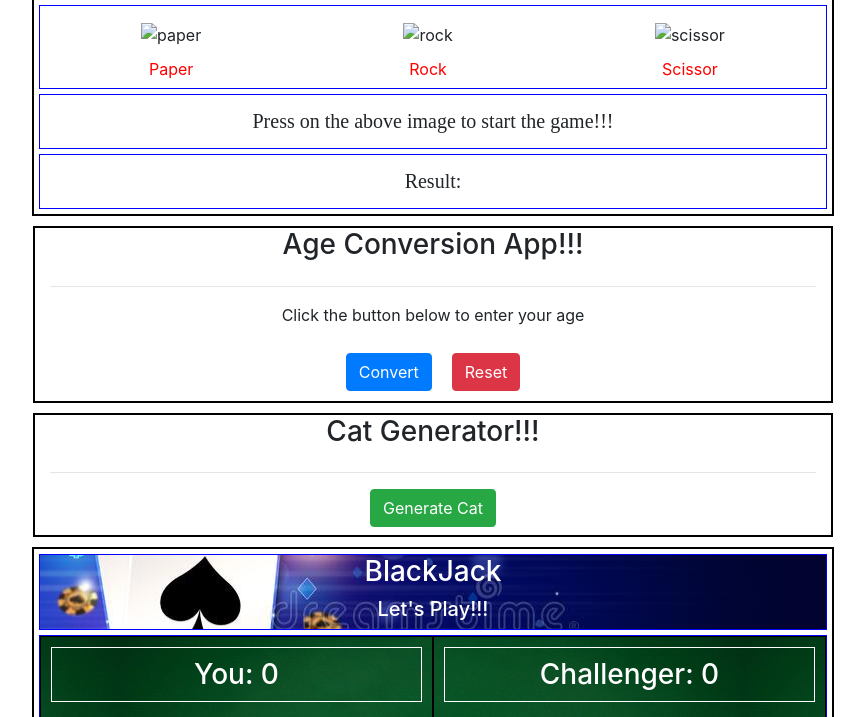
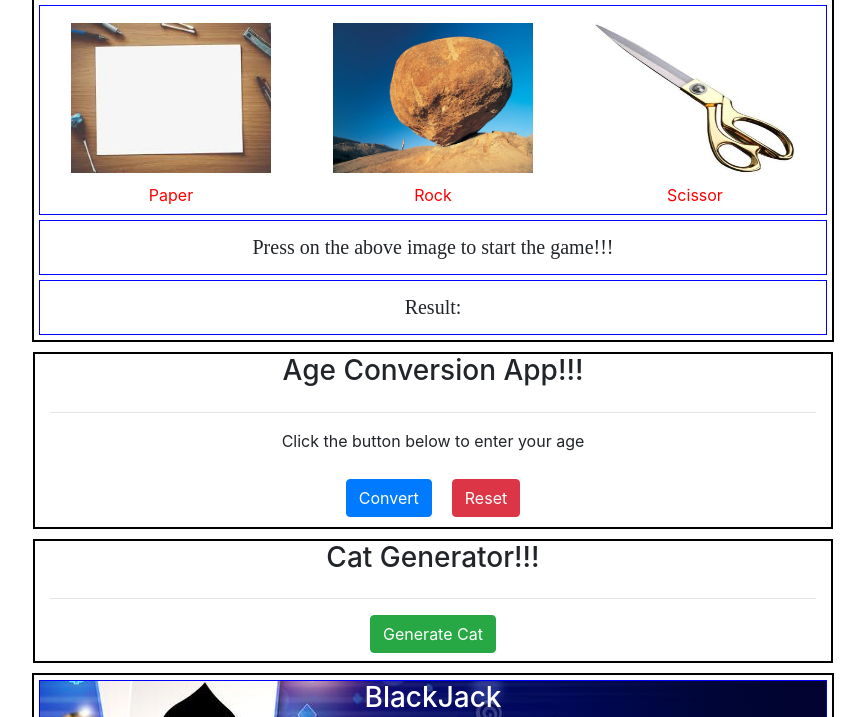
Before and after one commit to Niraj-123456/nirajlama-javascriptproject.github.io, a plain HTML site: page index.html in a window 1280 px wide. Shown: the part 83-800 px from the top of the page, without its empty margins (207-1072 px from the left). Drawn offline with nearby package versions, Linux system fonts and the light colour scheme; files that its build step writes are made by us from their sources; files whose address does not match are found by name.

Commit message:
Update index.html
changes in image path

```diff
--- a/index.html
+++ b/index.html
@@ -8,7 +8,7 @@
     <!-- Bootstrap CSS -->
     <link rel="stylesheet" href="https://stackpath.bootstrapcdn.com/bootstrap/4.5.0/css/bootstrap.min.css"
           integrity="sha384-9aIt2nRpC12Uk9gS9baDl411NQApFmC26EwAOH8WgZl5MYYxFfc+NcPb1dKGj7Sk" crossorigin="anonymous">
-    <link rel="stylesheet" href="../static/css/style.css">
+    <link rel="stylesheet" href="style.css">
 </head>
 <body>
 <!-- Rock, Paper and Scissor Game -->
@@ -21,19 +21,19 @@
     <div class="row2" id="row2">
         <div id="game-image" class="game-image">
             <div class="btn btn-default image" data-id="paper">
-                <img src="../static/images/paper.jpg" alt="paper">
+                <img src="paper.jpg" alt="paper">
                 <div class="desc">
                     Paper
                 </div>
             </div>
             <div class="btn btn-default image" data-id="rock">
-                <img src="../static/images/rock.jpg" alt="rock">
+                <img src="rock.jpg" alt="rock">
                 <div class="desc">
                     Rock
                 </div>
             </div>
             <div class="btn btn-default image" data-id="scissor">
-                <img src="../static/images/scissor.jpeg" alt="scissor">
+                <img src="scissor.jpeg" alt="scissor">
                 <div class="desc">
                     Scissor
                 </div>
```
